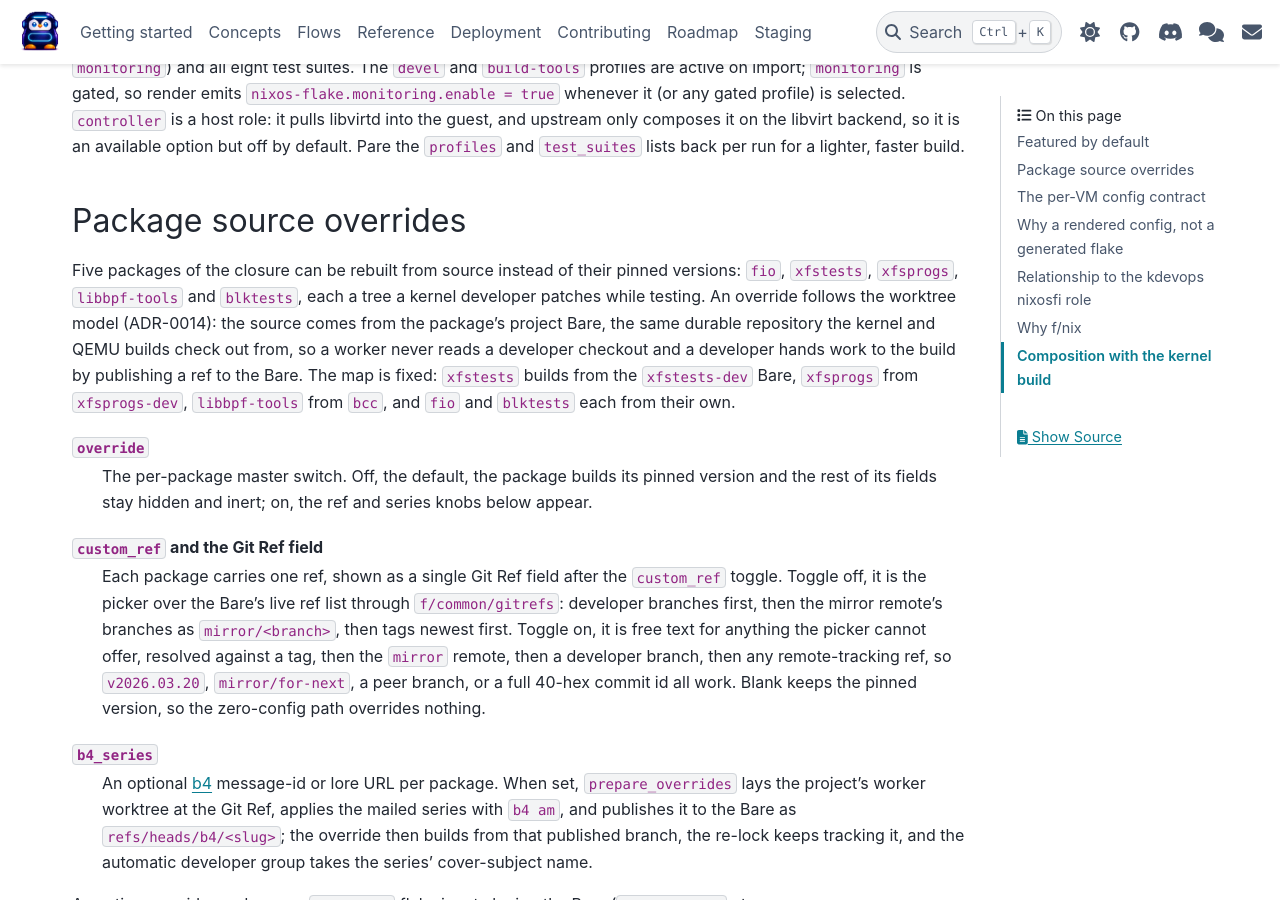
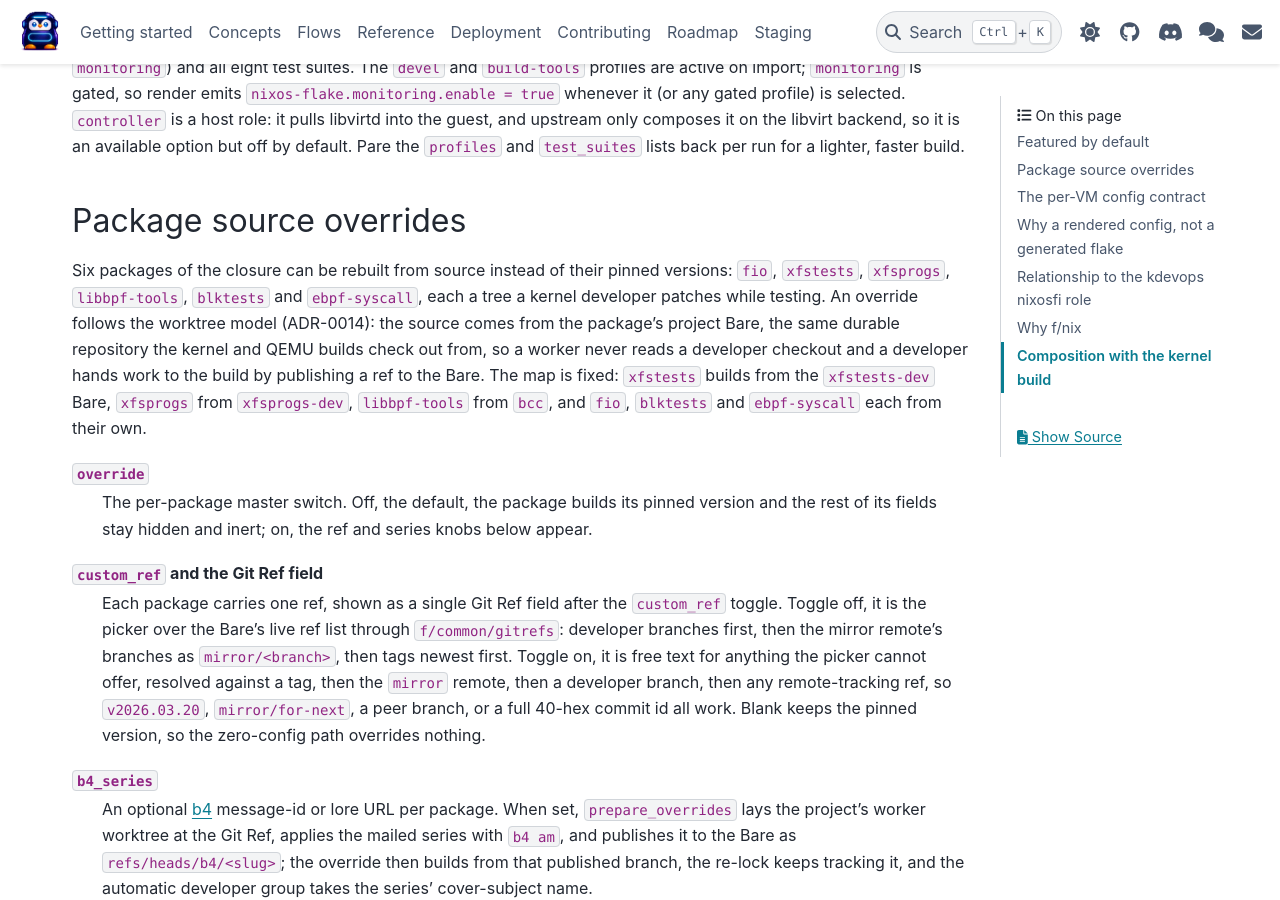
Before and after one commit to dagomez137/kdevops-ng, a Sphinx documentation site: the page built from docs/flows/nix-build.rst, in a window 1280 px wide and 900 px high, scrolled down 842 px. Built offline with Sphinx 7.4.7 and the PyData theme 0.15.4, drawn with Linux system fonts in a browser that asks for light colours.

Commit message:
nix: make ebpf-syscall source-overridable
Regenerating the bringup flow is not enough on its own. The generator
embeds its own copy of the dyn-select helper code rather than reading it
from the subflow, so the helper has to be added to its block too;
without that the form fails with a missing attribute as soon as a Git
Ref is picked.

Generated-by: Claude AI
Signed-off-by: Daniel Gomez <da.gomez@kernel.org>

```diff
--- a/docs/flows/nix-build.rst
+++ b/docs/flows/nix-build.rst
@@ -53,16 +53,17 @@ libvirt backend, so it is an available option but off by default. Pare the
 Package source overrides
 ========================
 
-Five packages of the closure can be rebuilt from source instead of their
-pinned versions: ``fio``, ``xfstests``, ``xfsprogs``, ``libbpf-tools`` and
-``blktests``, each a tree a kernel developer patches while testing. An
+Six packages of the closure can be rebuilt from source instead of their
+pinned versions: ``fio``, ``xfstests``, ``xfsprogs``, ``libbpf-tools``,
+``blktests`` and ``ebpf-syscall``, each a tree a kernel developer patches
+while testing. An
 override follows the worktree model (ADR-0014): the source comes from the
 package's project Bare, the same durable repository the kernel and QEMU
 builds check out from, so a worker never reads a developer checkout and a
 developer hands work to the build by publishing a ref to the Bare. The map
 is fixed: ``xfstests`` builds from the ``xfstests-dev`` Bare, ``xfsprogs``
-from ``xfsprogs-dev``, ``libbpf-tools`` from ``bcc``, and ``fio`` and
-``blktests`` each from their own.
+from ``xfsprogs-dev``, ``libbpf-tools`` from ``bcc``, and ``fio``,
+``blktests`` and ``ebpf-syscall`` each from their own.
 
 ``override``
    The per-package master switch. Off, the default, the package builds its
```
Also changed, not shown: 6 other files.
